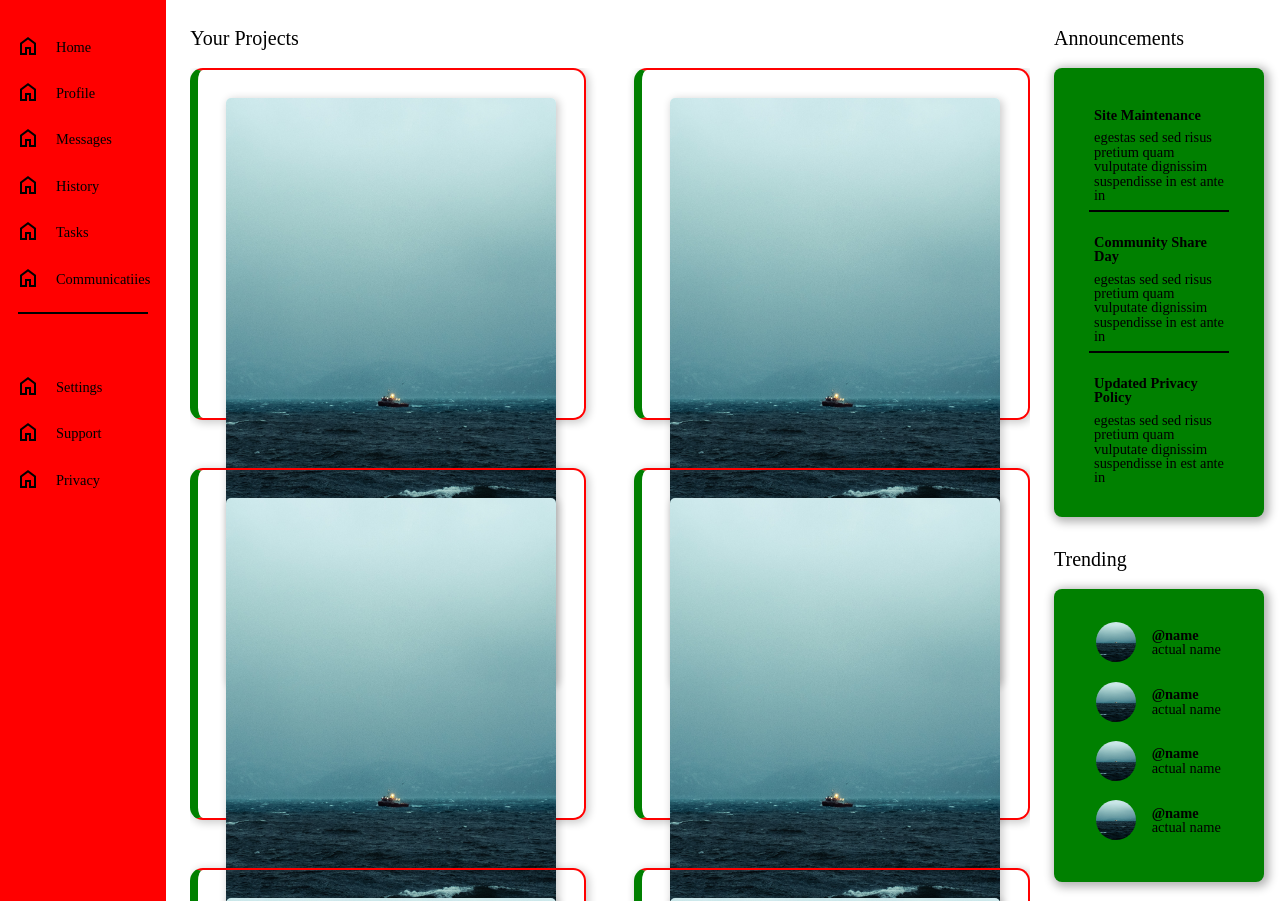
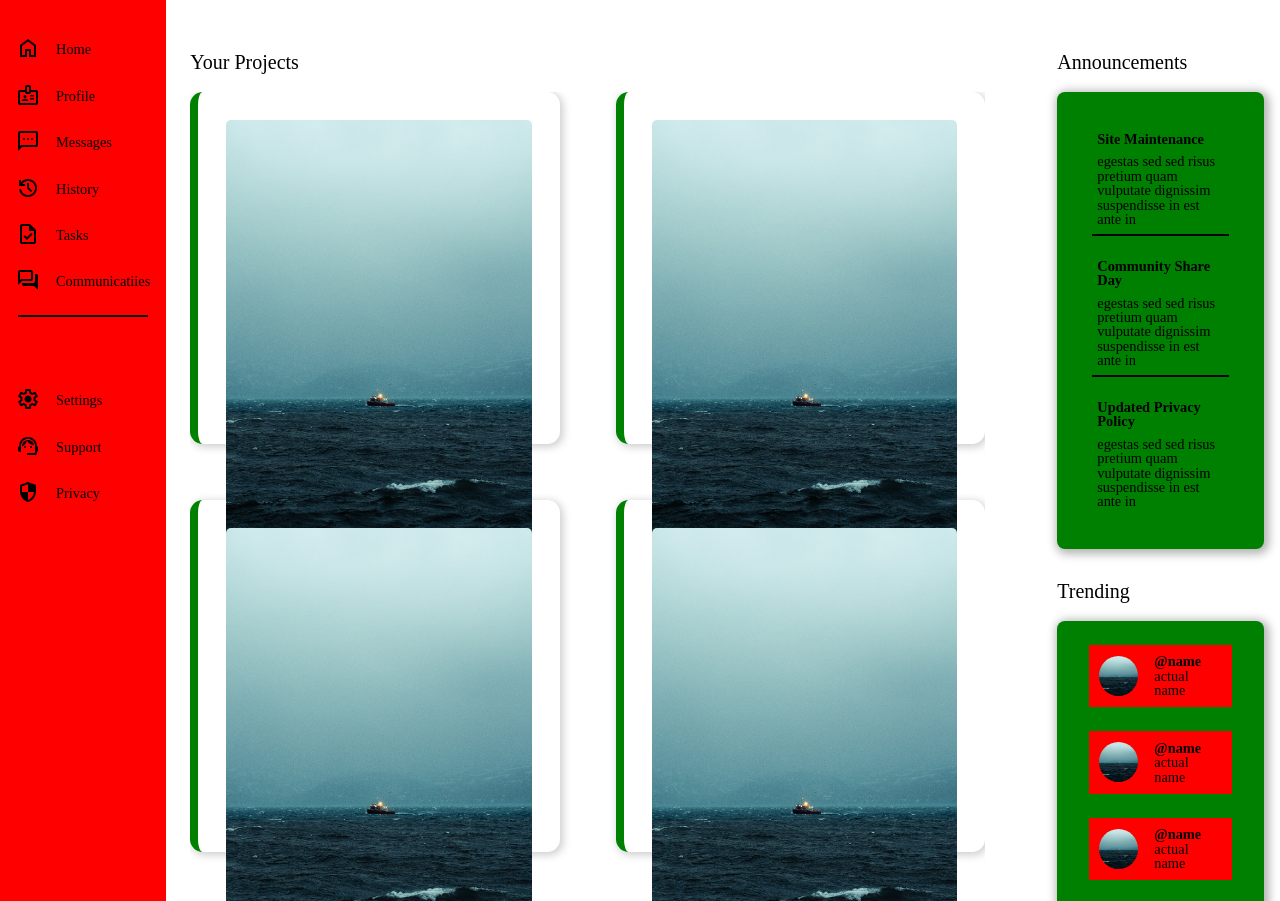
Before and after one commit to HasanZerak/Admin_Dashboard, a plain HTML site: page index.html in a window 1280 px wide. Shown: the part 92-993 px from the top of the page. Drawn offline with nearby package versions, Linux system fonts and the light colour scheme.

Commit message:
Style cards on the right and add icons

```diff
--- a/index.html
+++ b/index.html
@@ -7,6 +7,7 @@
     <meta name="viewport" content="width=device-width, initial-scale=1.0">
     <title>Admin</title>
 
+    <link href="https://fonts.googleapis.com/icon?family=Material+Icons" rel="stylesheet">
     <link rel="stylesheet"
         href="https://fonts.googleapis.com/css2?family=Material+Symbols+Outlined:opsz,wght,FILL,GRAD@40,400,0,0" />
     <link rel="stylesheet" href="styles.css">
@@ -35,9 +36,9 @@
                     </li>
                     <li>
                         <a href="">
-                            <div class="material-symbols-outlined">
-                                home
-                            </div>
+                            <span class="material-symbols-outlined">
+                                badge
+                            </span>
                         </a>
                         <a href="">
                             Profile
@@ -45,9 +46,9 @@
                     </li>
                     <li>
                         <a href="">
-                            <div class="material-symbols-outlined">
-                                home
-                            </div>
+                            <span class="material-symbols-outlined">
+                                sms
+                            </span>
                         </a>
                         <a href="">
                             Messages
@@ -55,9 +56,9 @@
                     </li>
                     <li>
                         <a href="">
-                            <div class="material-symbols-outlined">
-                                home
-                            </div>
+                            <span class="material-symbols-outlined">
+                                history
+                            </span>
                         </a>
                         <a href="">
                             History
@@ -65,9 +66,9 @@
                     </li>
                     <li>
                         <a href="">
-                            <div class="material-symbols-outlined">
-                                home
-                            </div>
+                            <span class="material-symbols-outlined">
+                                task
+                            </span>
                         </a>
                         <a href="">
                             Tasks
@@ -75,9 +76,9 @@
                     </li>
                     <li>
                         <a href="">
-                            <div class="material-symbols-outlined">
-                                home
-                            </div>
+                            <span class="material-symbols-outlined">
+                                forum
+                            </span>
                         </a>
                         <a href="">
                             Communicatiies
@@ -92,25 +93,25 @@
                 <ul>
                     <li>
                         <a href="">
-                            <div class="material-symbols-outlined">
-                                home
-                            </div>
+                            <span class="material-symbols-outlined">
+                                settings
+                            </span>
                         </a>
                         <a href=""> Settings</a>
                     </li>
                     <li>
                         <a href="">
-                            <div class="material-symbols-outlined">
-                                home
-                            </div>
+                            <span class="material-symbols-outlined">
+                                support_agent
+                            </span>
                         </a>
                         <a href=""> Support</a>
                     </li>
                     <li>
                         <a href="">
-                            <div class="material-symbols-outlined">
-                                home
-                            </div>
+                            <span class="material-symbols-outlined">
+                                security
+                            </span>
                         </a>
                         <a href=""> Privacy</a>
                     </li>
@@ -125,7 +126,7 @@
                 <p> Zérak</p>
 
                 <span class="material-symbols-outlined">
-                    home
+                    notifications
                 </span>
                 <form>
                     <label for="search"></label>
@@ -154,10 +155,10 @@
                         </div>
                         <div>
                             <span class="material-symbols-outlined">
-                                share
+                                bookmark_add
                             </span>
                             <span class="material-symbols-outlined">
-                                share
+                                favorite
                             </span>
                             <span class="material-symbols-outlined">
                                 share
@@ -174,10 +175,10 @@
                         </div>
                         <div>
                             <span class="material-symbols-outlined">
-                                share
+                                bookmark_add
                             </span>
                             <span class="material-symbols-outlined">
-                                share
+                                favorite
                             </span>
                             <span class="material-symbols-outlined">
                                 share
@@ -195,10 +196,10 @@
                         </div>
                         <div>
                             <span class="material-symbols-outlined">
-                                share
+                                bookmark_add
                             </span>
                             <span class="material-symbols-outlined">
-                                share
+                                favorite
                             </span>
                             <span class="material-symbols-outlined">
                                 share
@@ -215,10 +216,10 @@
                         </div>
                         <div>
                             <span class="material-symbols-outlined">
-                                share
+                                bookmark_add
                             </span>
                             <span class="material-symbols-outlined">
-                                share
+                                favorite
                             </span>
                             <span class="material-symbols-outlined">
                                 share
@@ -235,10 +236,10 @@
                         </div>
                         <div>
                             <span class="material-symbols-outlined">
-                                share
+                                bookmark_add
                             </span>
                             <span class="material-symbols-outlined">
-                                share
+                                favorite
                             </span>
                             <span class="material-symbols-outlined">
                                 share
@@ -255,10 +256,10 @@
                         </div>
                         <div>
                             <span class="material-symbols-outlined">
-                                share
+                                bookmark_add
                             </span>
                             <span class="material-symbols-outlined">
-                                share
+                                favorite
                             </span>
                             <span class="material-symbols-outlined">
                                 share
--- a/styles.css
+++ b/styles.css
@@ -200,7 +200,7 @@ a:hover {
     font-size: 1.75rem;
 }
 
-.sidebar>div:last-child{
+.sidebar>div:last-child {
     height: min-content;
 }
 
@@ -298,9 +298,9 @@ input:focus {
     display: grid;
     grid-template-columns: 4fr 1fr;
 
-    margin-right: 1rem;
+    margin: 1.5rem 1rem 0 0;
 
-    gap: 1.5rem;
+    gap: 2.5rem;
 }
 
 .main-cards-left,
@@ -319,9 +319,11 @@ input:focus {
 .articles {
     display: grid;
     overflow: auto;
-    grid-template-columns: repeat(auto-fit, minmax(18rem, 1fr));
+    grid-template-columns: repeat(auto-fit, minmax(22rem, 1fr));
     grid-template-rows: repeat(3, 22rem);
-    gap: 3rem;
+    gap: 3.5rem;
+
+    margin-right: 2rem;
 }
 
 .cards {
@@ -332,7 +334,7 @@ input:focus {
     opacity: 0.7; */
 
     padding: 1.75rem;
-    border: 2px solid red;
+    /* border: 2px solid red; */
 
     display: grid;
     grid-template-rows: 2fr 5fr 1fr;
@@ -350,7 +352,7 @@ input:focus {
     max-height: 100%;
 
     border-radius: 5px;
-    box-shadow: 2px 2px 8px 1px rgba(0, 0, 0, 0.2);
+    /* box-shadow: 2px 2px 8px 1px rgba(0, 0, 0, 0.2); */
 }
 
 .cards>div:first-of-type {
@@ -376,33 +378,31 @@ input:focus {
 
 /*****************RIGHT****************/
 .secondary-cards-right {
-    display: grid;
+    /* display: grid;
     grid-template-rows: 1fr 1fr;
 
-    height: max-content;
+    height: max-content; */
 }
 
 .secondary-cards-right>div>div:first-of-type {
     /* grid + .main-cards-left*/
     /* border: 2px solid black; */
-    padding: 1.5rem 2rem 2rem;
+    padding: 1.5rem 2rem 2.5rem;
     margin: 0 0 2rem;
     background-color: green;
 
     border-radius: 0.5rem;
 
-    height: fit-content;
-
     box-shadow: 2px 2px 10px 3px rgba(0, 0, 0, 0.3);
 }
 
-.secondary-cards-right >div:first-of-type >div p:first-of-type {
+.secondary-cards-right>div:first-of-type>div p:first-of-type {
     font-weight: bold;
     /* font-size: 1rem; */
-    padding: 1rem  0.5rem 0.5rem;
+    padding: 1rem 0.5rem 0.5rem;
 }
 
-.secondary-cards-right >div:first-of-type >div p:last-of-type{
+.secondary-cards-right>div:first-of-type>div p:last-of-type {
     padding: 0 0.5rem;
 }
 
@@ -412,8 +412,15 @@ input:focus {
     gap: 1rem;
     padding: 0.6rem;
     font-size: 0.9rem;
+
+    margin-bottom: 1.5rem;
 }
 
-.trending-card>div>div p:first-of-type{
+.trending-card>div div{
+    background-color: red;
+    /* margin-bottom: 1rem; */
+}
+
+.trending-card>div>div p:first-of-type {
     font-weight: bold;
 }
```
